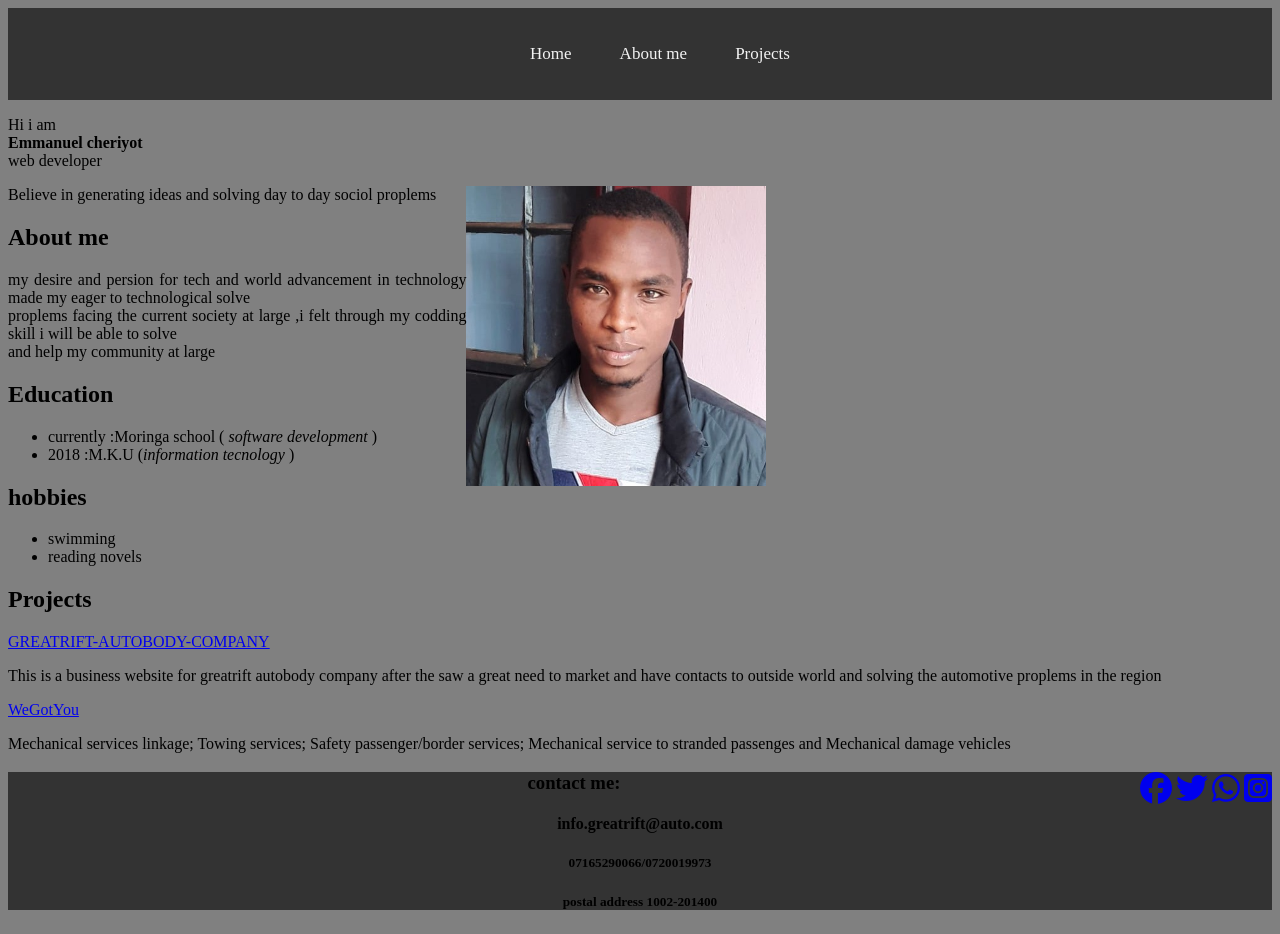
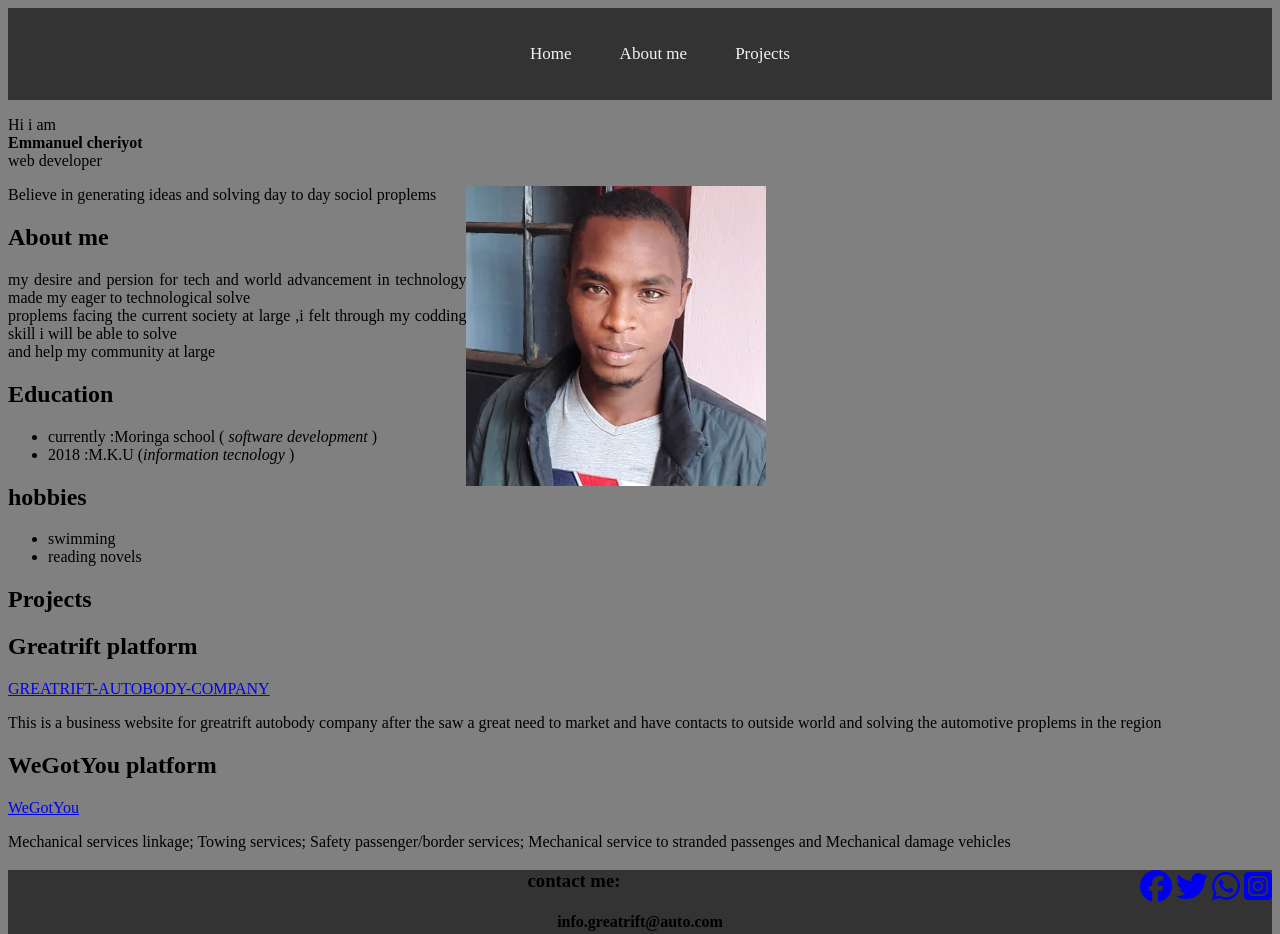
Before and after one commit to jerumanu/My-portfolio, a plain HTML site: page index.html in a window 1280 px wide. Shown: the top 934 px of the page. Drawn offline with Linux system fonts and the light colour scheme.

Commit message:
made changes on reedme

```diff
--- a/index.html
+++ b/index.html
@@ -50,9 +50,11 @@
     <section>
         <div class="project">
             <h1><b> Projects</b></h1>
+            <h2><b>Greatrift platform</b></h2>
             <a href="https://jerumanu.github.io/GREATRIFT-AUTOBODY-COMPANY/">GREATRIFT-AUTOBODY-COMPANY</a>
             <p>This is a business website for greatrift autobody company after the saw a great need to market and have
                 contacts to outside world and solving the automotive proplems in the region</p>
+                <h2><b>WeGotYou platform</b></h2>
             <a href="https://evenyarango.github.io/WeGotYou/"> WeGotYou</a>
             <p> Mechanical services linkage; Towing services; Safety passenger/border services; Mechanical service to
                 stranded passenges and Mechanical damage vehicles </p>
```
Also changed, not shown: 1 other file.
